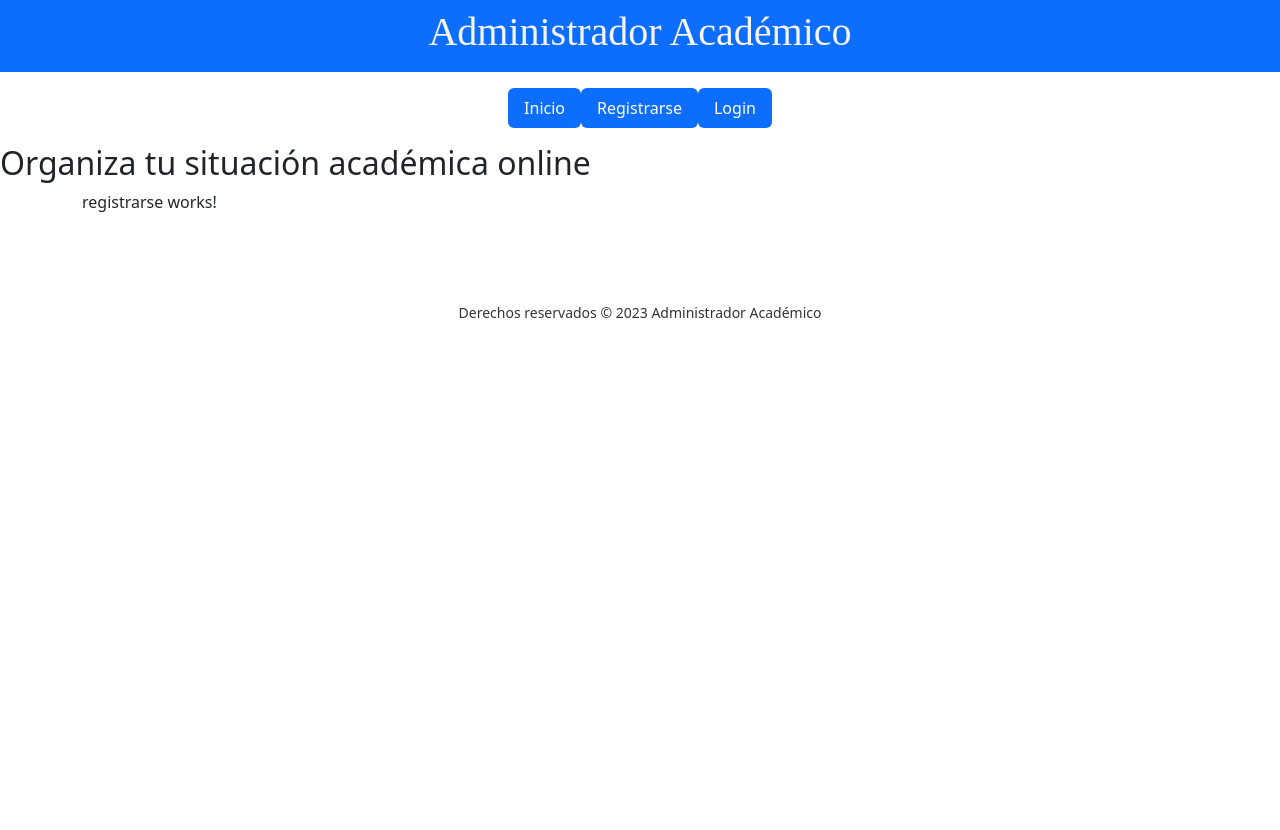
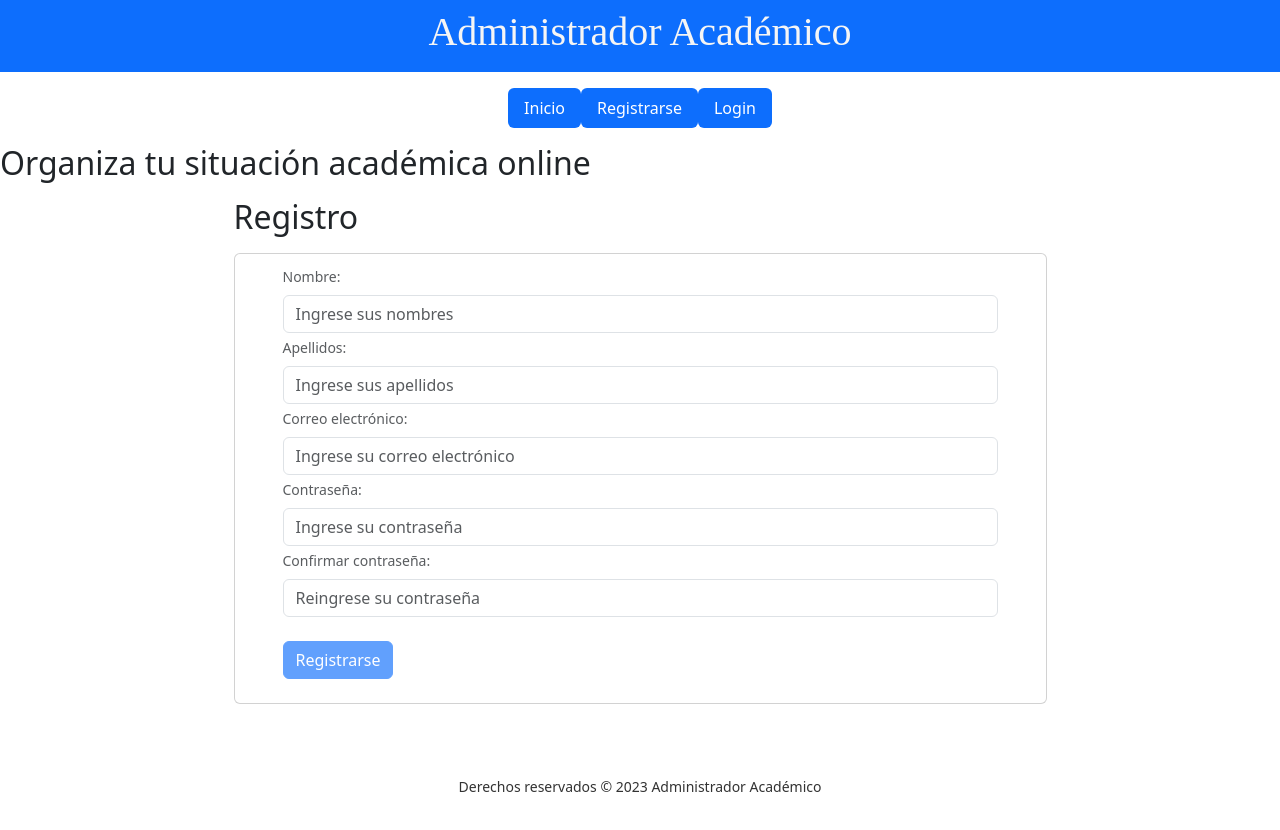
Before and after one commit to thetonijua/Proyecto-Ing-web, an Angular app: page /registrarse in a window 1280 px wide. Shown: the top 830 px of the page. Before the commit the page ends 800 px from the top, so only its background shows below. Built offline with nearby package versions, Linux system fonts and the light colour scheme.

Commit message:
Validaciones Registro

```diff
--- a/src/app/login/login.component.html
+++ b/src/app/login/login.component.html
@@ -5,11 +5,11 @@
         <div class="card-body col-form-label">
             <form class="form-control" [formGroup]="formUser" name="registro" id="registro" action="exito.html" >
                 <div class="mb-2">
-                    <label class="form-label" for="">
-                        Email
+                    <label class="form-label form-text" for="">
+                        Correo electrónico
                     </label>
 
-                    <input type="email" formControlName="email" name="email"  class="form-control" placeholder="Por favor ingrese su email" >
+                    <input type="email" formControlName="email" name="email"  class="form-control" placeholder="Por favor ingrese su correo electrónico" >
 
                     <div class="alert alert-danger mt-2" [hidden]="email.valid||email.pristine" >
 
@@ -20,8 +20,8 @@
                     </div>
 
                     <div class="form-group">
-                        <label for="password">Contraseña:</label>
-                        <input type="password" class="form-control" formControlName="contra">
+                        <label class="form-text form-label" for="password">Contraseña:</label>
+                        <input type="password" class="form-control" placeholder="Ingrese su contraseña" formControlName="contra">
                     </div>
 
 
@@ -36,7 +36,7 @@
         <a class="nav-link active" routerLink="/registrarse" routerLinkActive="active">No me he registrado aún</a>
     </div>
 
-    {{formUser.get('email')?.value|json}}
-    {{formUser.get('contra')?.value|json}}
+    <!--{{formUser.get('email')?.value|json}}
+    {{formUser.get('contra')?.value|json}}-->
 
 </div>
--- a/src/app/registrarse/registrarse.component.html
+++ b/src/app/registrarse/registrarse.component.html
@@ -1 +1,63 @@
-<p>registrarse works!</p>
+<section id="registro" class="mt-3">
+    <div class="container w-75  ">
+        <h2 class="mb-3">Registro</h2>
+        <div class="card ">
+            <form name="validacion" id="validacion" [formGroup]="formUser" action="exito.html" class=" mx-5 mb-4 mt-2">
+
+                <div class="form-group">
+                    <label class="form-label form-text" for="nombre">Nombre:</label>
+                    <input class="form-control" formControlName="nombre" type="text" id="nombre" name="nombre" placeholder="Ingrese sus nombres">
+
+
+                </div>
+
+                <div class="form-group">
+                    <label class="form-label form-text" for="apellidos">Apellidos:</label>
+                    <input class="form-control" formControlName="apellido" type="text" id="apellidos" placeholder="Ingrese sus apellidos" name="apellidos">
+                </div>
+
+                <div class="form-group">
+                    <label class="form-label form-text" for="email">Correo electrónico:</label>
+                    <input class="form-control" formControlName="email" type="email" id="correo" placeholder="Ingrese su correo electrónico" name="correo">
+
+                    <div class="alert alert-danger mt-2" [hidden]="email.valid||email.pristine">
+
+
+                        <span>El email debe ser valido</span>
+
+                    </div>
+                </div>
+                <div class="form-group">
+                    <label class="form-label form-text" for="password">Contraseña:</label>
+                    <input class="form-control" formControlName="pass" placeholder="Ingrese su contraseña" type="password" id="contrasenia"
+                        name="contrasenia">
+                    <div class="alert alert-danger mt-2" [hidden]="pass.valid||pass.pristine">
+
+                        <span>La contraseña debe contener entre 6 y 16 caracteres</span>
+
+
+                    </div>
+                </div>
+                <div class="form-group">
+                    <label class="form-label form-text"  for="confirm_password">Confirmar
+                        contraseña:</label>
+                    <input class="form-control" type="password" placeholder="Reingrese su contraseña" formControlName="cpass" id="confirmar" name="confirmar">
+                    <div class="alert alert-danger mt-2" [hidden]="cpass.valid||cpass.pristine">
+
+                        <span>La contraseña debe contener entre 6 y 16 caracteres</span>
+
+
+                    </div>
+                </div>
+                <button class="btn btn-primary mt-4" (click)="limpiar()" [disabled]="formUser.invalid" type="submit">Registrarse</button>
+            </form>
+            <div class="alert alert-danger mt-2 mx-3" [hidden]="formUser.valid||formUser.pristine">
+
+                <span>Todos los campos son obligatorios</span>
+
+
+            </div>
+        </div>
+    </div>
+
+    <!-- {{formUser.get('pass')?.value|json}} -->
--- a/src/app/registrarse/registrarse.component.ts
+++ b/src/app/registrarse/registrarse.component.ts
@@ -1,4 +1,5 @@
 import { Component } from '@angular/core';
+import { FormControl, Validators, FormGroup, Form,FormBuilder } from '@angular/forms';
 
 @Component({
   selector: 'app-registrarse',
@@ -6,5 +7,49 @@ import { Component } from '@angular/core';
   styleUrls: ['./registrarse.component.scss']
 })
 export class RegistrarseComponent {
+  constructor(private fb:FormBuilder){
+
+  }
+
+/*   get email(){
+    return this.formUser.get('email') as FormControl;
+  }
+  get nombre(){
+    return this.formUser.get('nombre') as FormControl;
+  }
+
+  formUser = new FormGroup({
+    'nombre': new FormControl('',Validators.required),
+    'apellido':new FormControl('',Validators.required),
+    'email': new FormControl('',[Validators.required,Validators.email]),
+    'contra' : new FormControl('',[Validators.required])
+  }); */
+
+  get email(){
+    return this.formUser.get('email') as FormControl;
+  }
+  get nombre(){
+    return this.formUser.get('nombre') as FormControl;
+  }
+  get apellido(){
+    return this.formUser.get('apellido') as FormControl;
+  }get pass(){
+    return this.formUser.get('pass') as FormControl;
+  }get cpass(){
+    return this.formUser.get('cpass') as FormControl;
+  }
+  formUser = this.fb.group({
+    'nombre': ['',Validators.required],
+    'apellido':['',Validators.required],
+    'email':['',[Validators.required,Validators.email]],
+    'pass':['',[Validators.required,Validators.maxLength(16),Validators.minLength(6)]],
+    'cpass':['',[Validators.required,Validators.maxLength(16),Validators.minLength(6)]],
+
+
+  })
+
+  limpiar(){
+    this.formUser.reset();
+  }
 
 }
```
